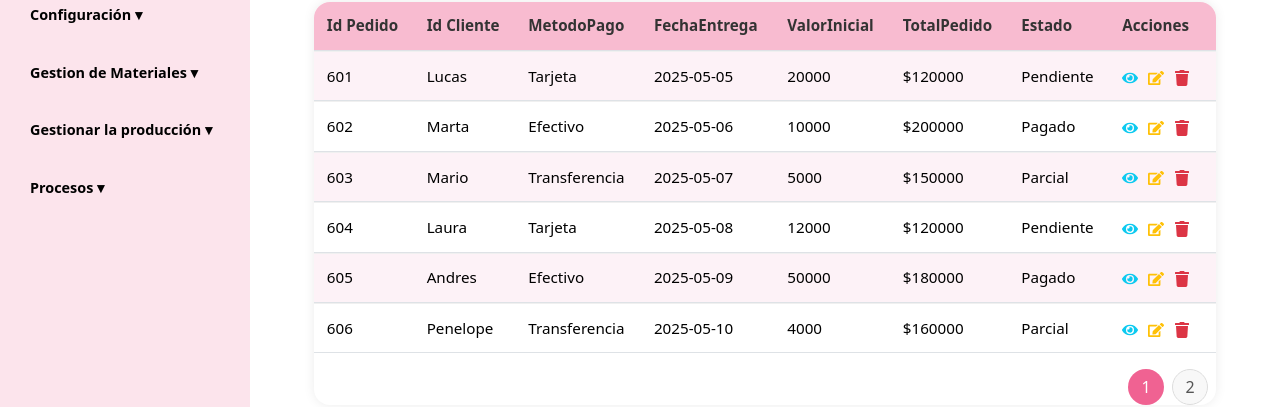
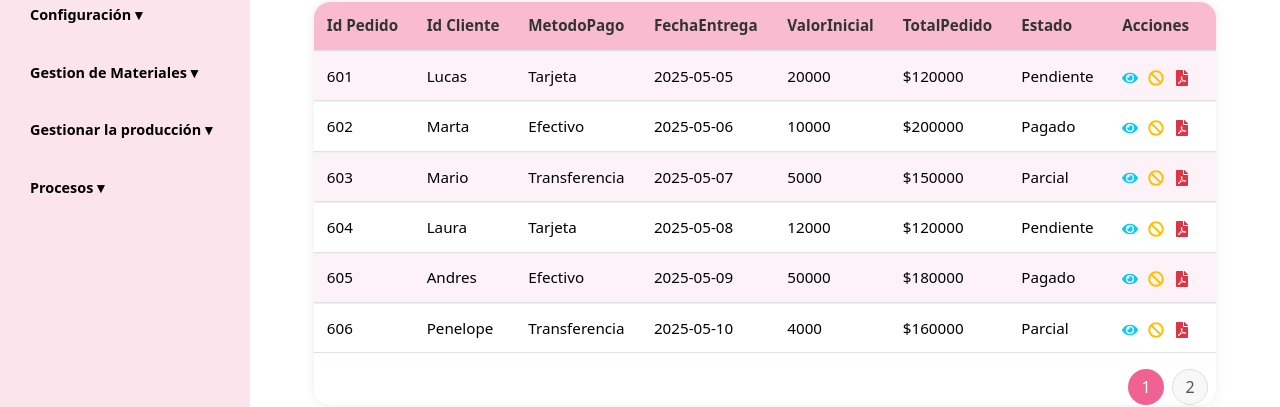
Before and after one commit to Miguel-Angel-Rincon/ProyectoCreartnino, a React (Vite) app in the folder creartnino/: page /pedidos in a window 1280 px wide. Shown: the part 196-603 px from the top of the page. Built offline with nearby package versions, Linux system fonts and the light colour scheme.

Commit message:
iconos del pedido

```diff
--- a/creartnino/src/features/pedidos/pages/ListarPedidos.tsx
+++ b/creartnino/src/features/pedidos/pages/ListarPedidos.tsx
@@ -1,7 +1,7 @@
 import { useState } from "react";
 import '../styles/style.css';
 import Swal from 'sweetalert2';
-import { FaEye, FaEdit, FaTrash } from 'react-icons/fa';
+import { FaEye, FaFilePdf ,FaBan  } from 'react-icons/fa';
 
 // import CrearProductoModal from "./NuevoProducto";
 // import EditarProductoModal from "./Editar";
@@ -51,15 +51,15 @@ const ListarPedidos: React.FC = () => {
       showCancelButton: true,
       confirmButtonColor: '#d33',
       cancelButtonColor: '#aaa',
-      confirmButtonText: 'Sí, eliminar',
+      confirmButtonText: 'Sí, Anular',
       cancelButtonText: 'Cancelar',
     }).then((result) => {
       if (result.isConfirmed) {
         setProductos(prev => prev.filter(p => p.IdPedido !== id));
         Swal.fire({
           icon: 'success',
-          title: 'Eliminado',
-          text: 'El producto ha sido eliminado correctamente',
+          title: 'Anulado',
+          text: 'El pedido ha sido Anulado correctamente',
           confirmButtonColor: '#e83e8c',
         });
       }
@@ -133,16 +133,17 @@ const ListarPedidos: React.FC = () => {
                     style={{ cursor: 'pointer', marginRight: '10px' }}
                     // onClick={() => handleVerProducto(p)}
                   />
-                  <FaEdit
+                  <FaBan
                     className="icono text-warning"
+                    style={{ cursor: 'pointer' }}
+                    onClick={() => handleEliminarProducto(p.IdPedido)}
+                  />
+                  <FaFilePdf
+                    className="icono text-danger"
                     style={{ cursor: 'pointer', marginRight: '10px' }}
                     // onClick={() => handleEditarProducto(p)}
                   />
-                  <FaTrash
-                    className="icono text-danger"
-                    style={{ cursor: 'pointer' }}
-                    onClick={() => handleEliminarProducto(p.IdPedido)}
-                  />
+
                 </td>
               </tr>
             ))}
```
